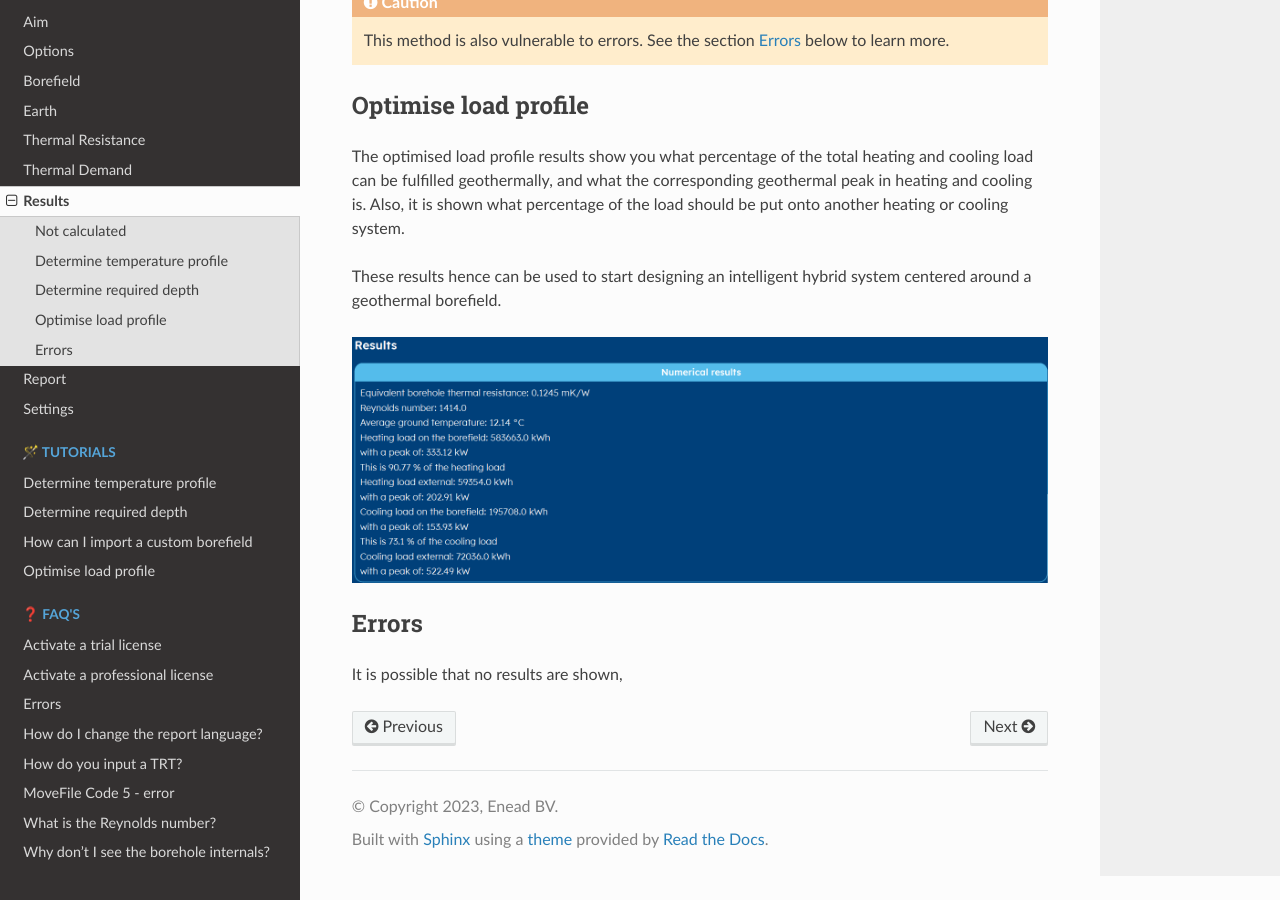
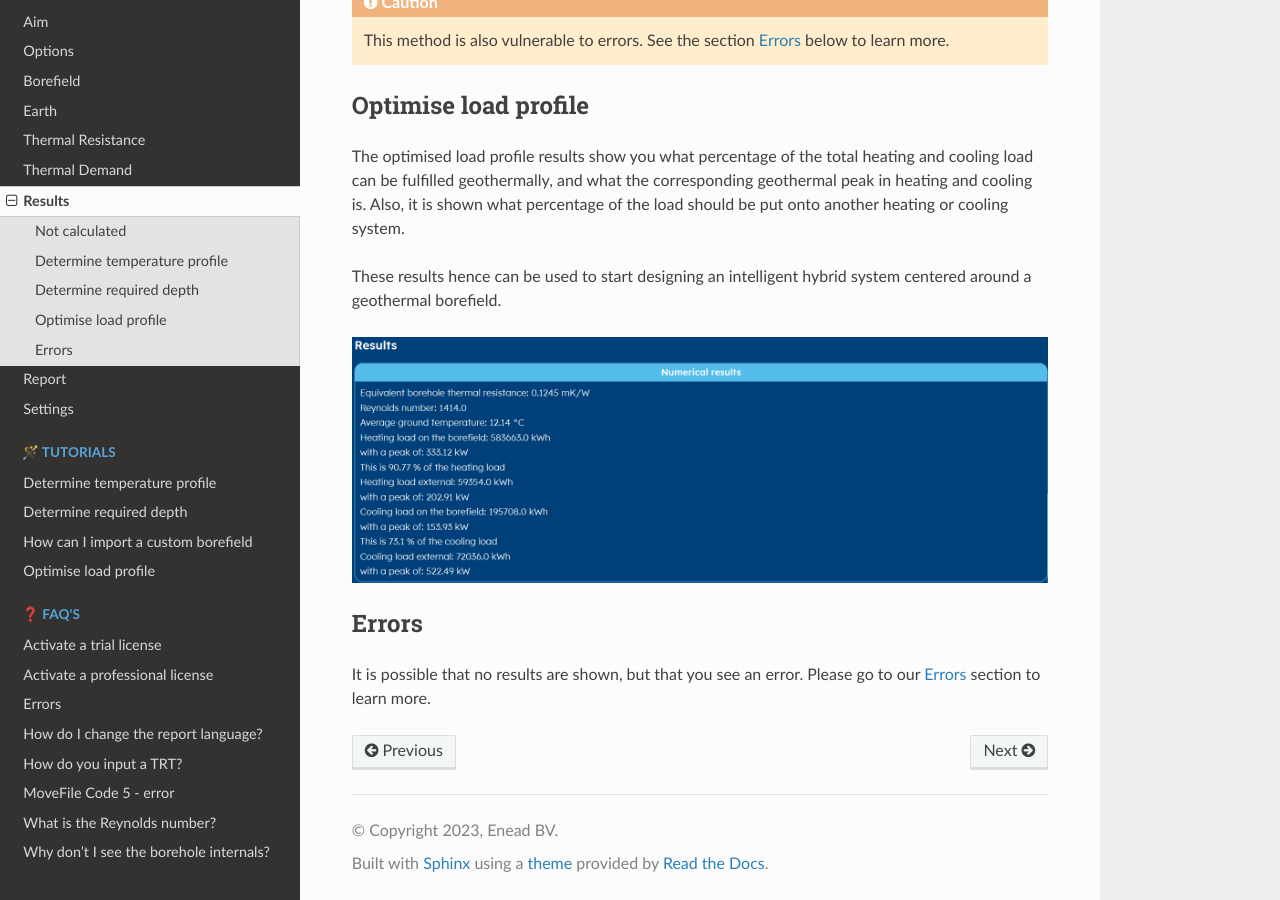
Before and after one commit to novakgeoenergie/GHEToolManual, a Sphinx documentation site: the page built from docs/sources/tabs/results.rst, in a window 1280 px wide and 900 px high, scrolled down 1495 px. Built offline with Sphinx 7.4.7 and the Read the Docs theme 2.0.0, drawn with Linux system fonts in a browser that asks for light colours; pages that are not in the unit, such as notebooks, are missing from menus.

Commit message:
Correct reference to error page

```diff
--- a/docs/sources/tabs/results.rst
+++ b/docs/sources/tabs/results.rst
@@ -57,4 +57,4 @@ These results hence can be used to start designing an intelligent hybrid system
 
 Errors
 ======
-It is possible that no results are shown,
+It is possible that no results are shown, but that you see an error. Please go to our :ref:`errors` section to learn more.
```
